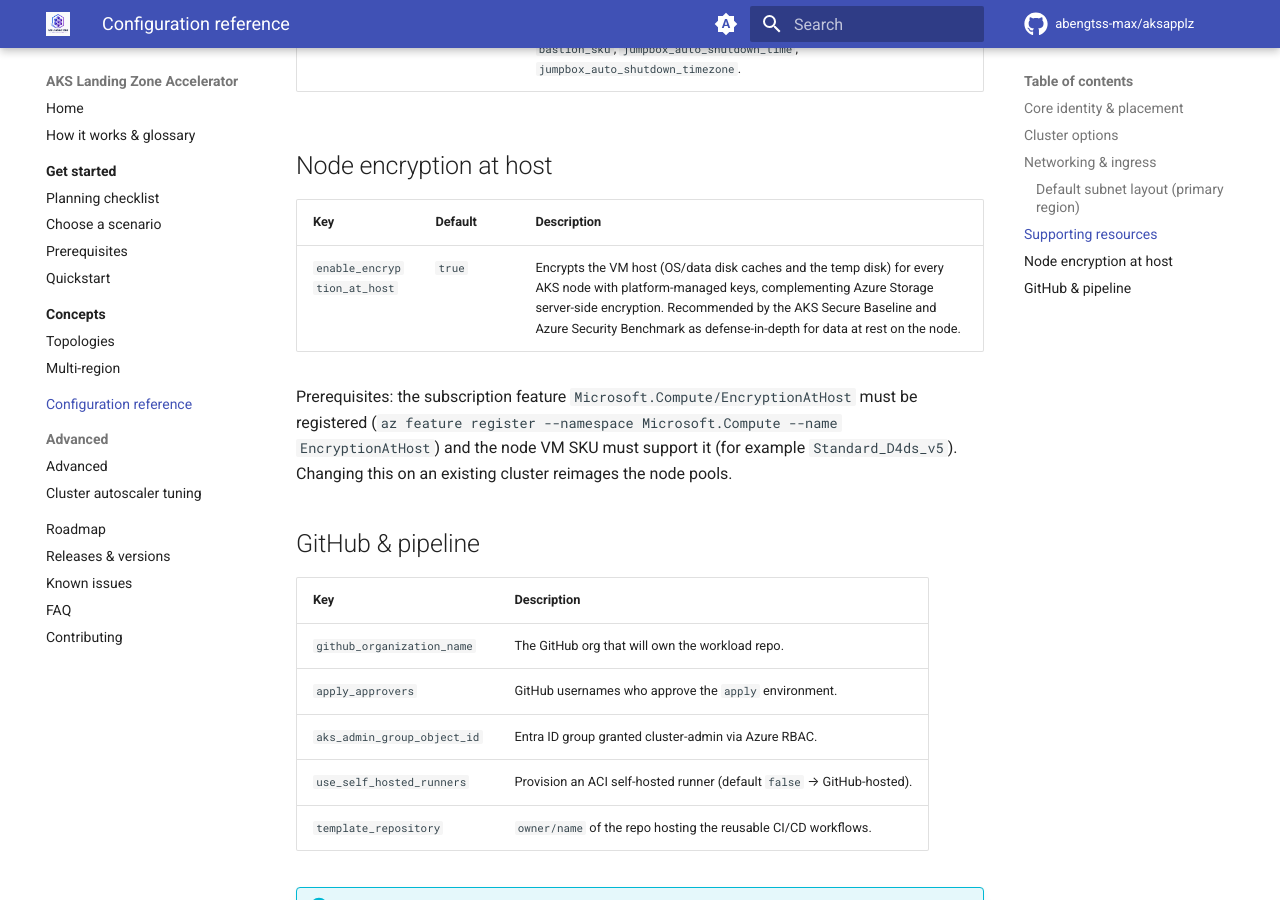
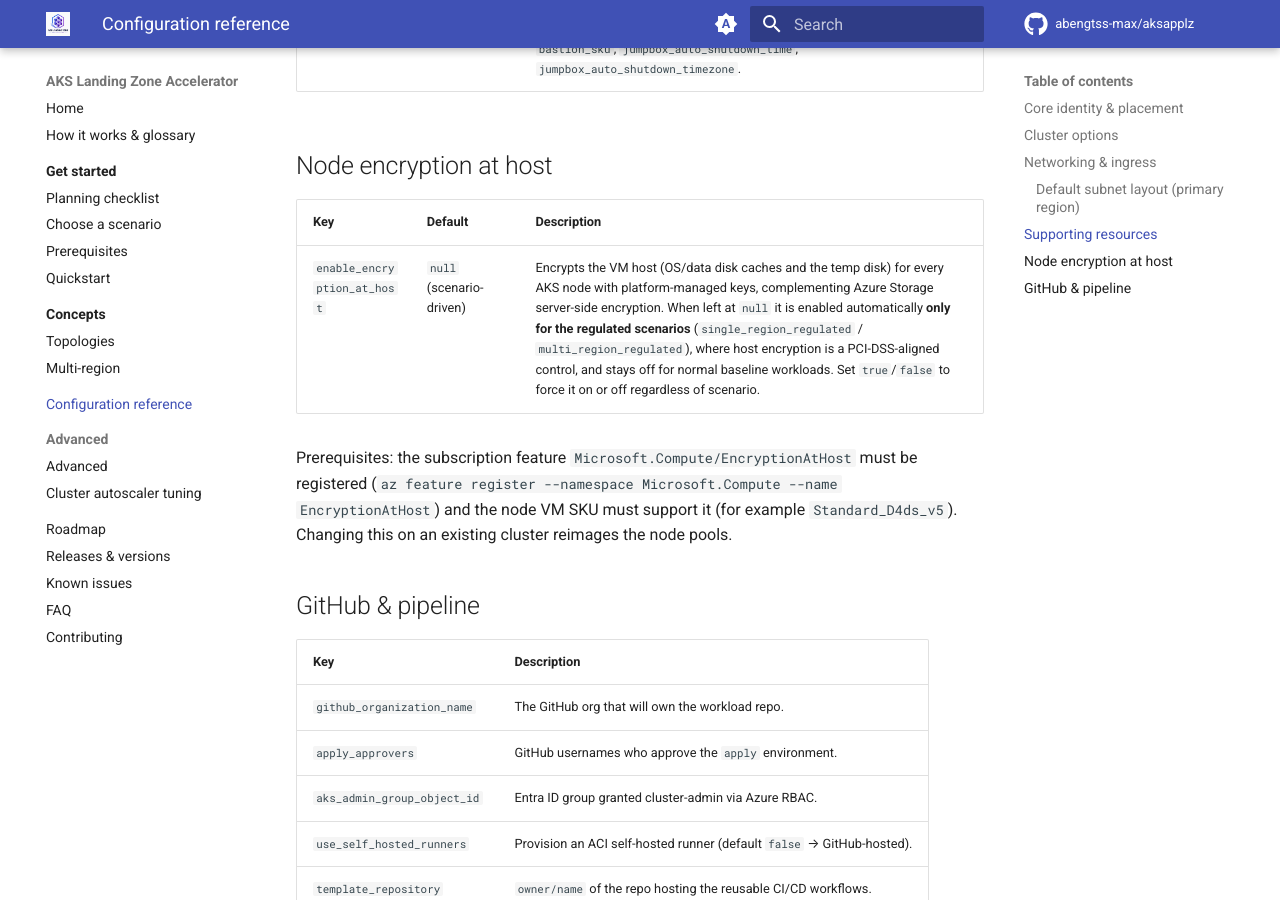
Before and after one commit to abengtss-max/aksapplz, an MkDocs documentation site: the page built from docs/reference/configuration.md, in a window 1280 px wide and 900 px high, scrolled down 2918 px. Built offline with MkDocs 1.6.1 and Material for MkDocs 9.7.7, drawn with Linux system fonts in a browser that asks for light colours; comment, search, counter and statistics services are not loaded.

Commit message:
Gate encryption-at-host default on regulated scenario
enable_encryption_at_host is now nullable (default null): it auto-enables only for the regulated scenarios (single_region_regulated / multi_region_regulated) where host encryption is a PCI-DSS-aligned control, and stays off for normal baseline workloads. Customers can still force true/false to override. Derived via local.enable_encryption_at_host_effective + local.is_regulated.

```diff
--- a/docs/reference/configuration.md
+++ b/docs/reference/configuration.md
@@ -69,7 +69,7 @@ The secondary region mirrors this under `10.20.x.0/24`.
 
 | Key | Default | Description |
 |---|---|---|
-| `enable_encryption_at_host` | `true` | Encrypts the VM host (OS/data disk caches and the temp disk) for every AKS node with platform-managed keys, complementing Azure Storage server-side encryption. Recommended by the AKS Secure Baseline and Azure Security Benchmark as defense-in-depth for data at rest on the node. |
+| `enable_encryption_at_host` | `null` (scenario-driven) | Encrypts the VM host (OS/data disk caches and the temp disk) for every AKS node with platform-managed keys, complementing Azure Storage server-side encryption. When left at `null` it is enabled automatically **only for the regulated scenarios** (`single_region_regulated` / `multi_region_regulated`), where host encryption is a PCI-DSS-aligned control, and stays off for normal baseline workloads. Set `true`/`false` to force it on or off regardless of scenario. |
 
 Prerequisites: the subscription feature `Microsoft.Compute/EncryptionAtHost` must be
 registered (`az feature register --namespace Microsoft.Compute --name EncryptionAtHost`)
```
Also changed, not shown: 8 other files.
